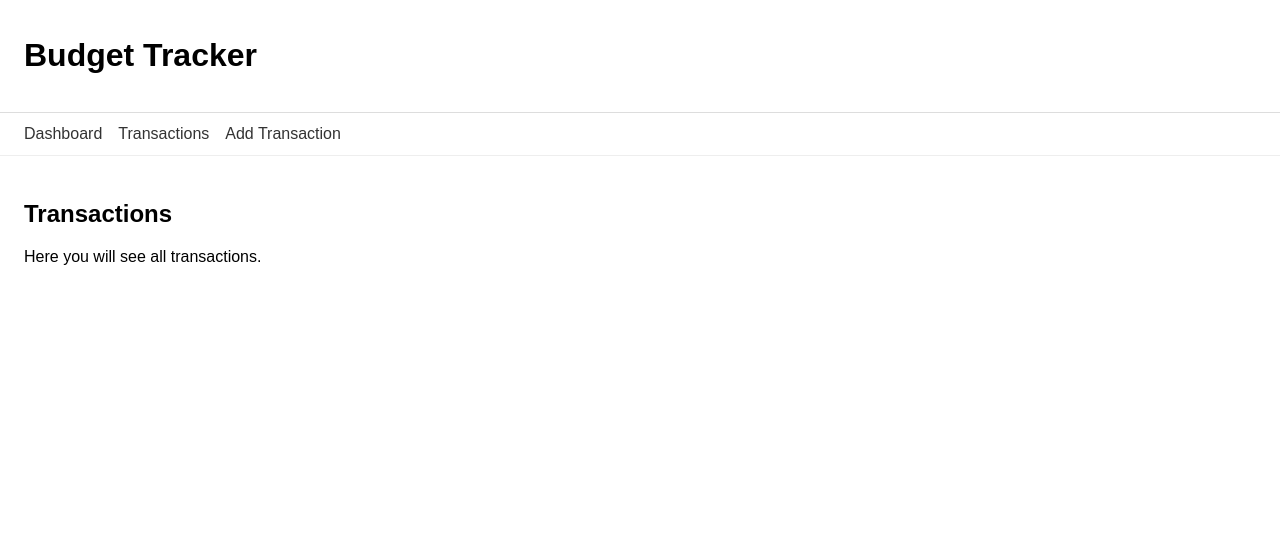
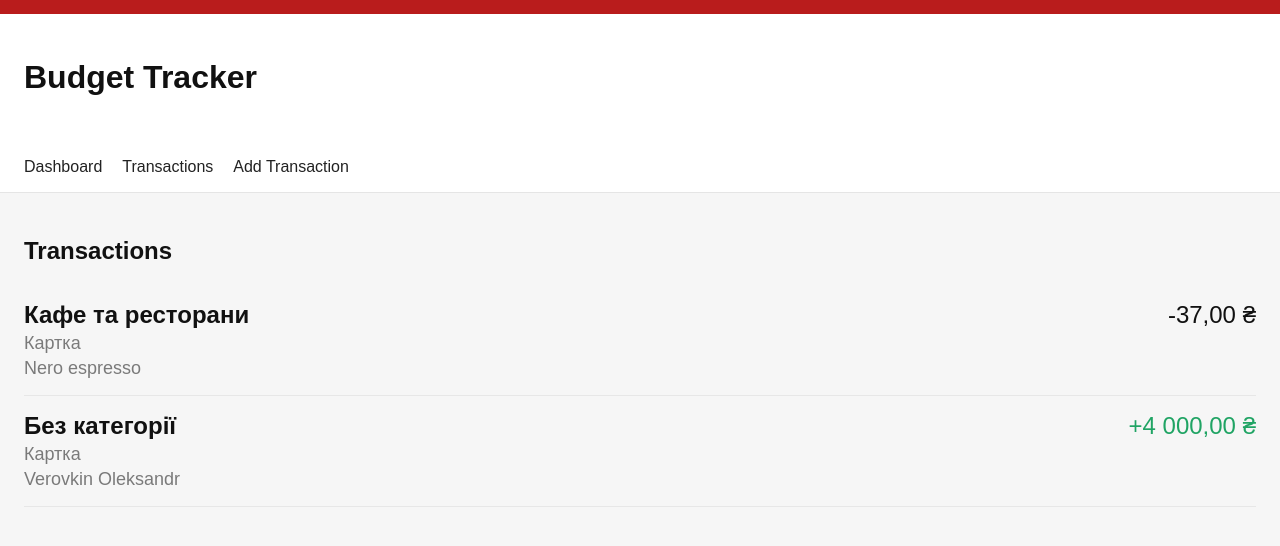
Before and after one commit to IrynaD685/budget-tracker, a React (Vite) app: page /transactions in a window 1280 px wide. Shown: the top 546 px of the page. Built offline with nearby package versions, Linux system fonts and the light colour scheme.

Commit message:
"add transactions list"

```diff
--- /dev/null
+++ b/src/components/transactions/TransactionItem.tsx
@@ -0,0 +1,28 @@
+import type { Transaction } from "../../types/transaction";
+
+type TransactionItemProps = {
+    transactionData: Transaction
+}
+
+export default function TransactionItem({ transactionData }: TransactionItemProps) {
+    const formattedAmount: string = transactionData.amount.toLocaleString('uk-UA', {
+        minimumFractionDigits: 2,
+        maximumFractionDigits: 2,
+    });
+    const sign: string = transactionData.type === "expense" ? "-" : "+";
+    const amountClassName = transactionData.type === "expense" ? "transaction_amount_expense"
+        : "transaction_amount_income";
+
+    return (
+        <div className="transaction">
+            <div className="transaction_info">
+                <div className="transaction_category">{transactionData.category}</div>
+                <div className="transaction_meta">{transactionData.accountName}</div>
+                <div className="transaction_meta">{transactionData.location}</div>
+            </div>
+            <div className={`transaction_amount ${amountClassName}`}>
+                {sign}{formattedAmount} {transactionData.currency ?? "₴"}
+            </div>
+        </div>
+    );
+}
--- /dev/null
+++ b/src/components/transactions/TransactionsList.tsx
@@ -0,0 +1,11 @@
+import { mockTransactions } from "../../data/mockTransactions";
+import TransactionItem from "./TransactionItem";
+
+export default function TransactionsList() {
+    return <div>
+        {mockTransactions.map((transaction) => <TransactionItem
+        key={transaction.id}
+        transactionData={transaction}
+        />)}
+    </div>
+}
--- a/src/data/mockTransactions.ts
+++ b/src/data/mockTransactions.ts
@@ -0,0 +1,22 @@
+import type { Transaction } from "../types/transaction";
+
+export const mockTransactions: Transaction[] = [
+    {
+    id: '1',
+    amount: 37.00,
+    type: 'expense',
+    category: 'Кафе та ресторани',
+    accountName: 'Картка',
+    location: 'Nero espresso',
+    date: '2026-03-17',
+  },
+  {
+    id: '2',
+    amount: 4000.00,
+    type: 'income',
+    category: 'Без категорії',
+    accountName: 'Картка',
+    location: 'Verovkin Oleksandr',
+    date: '2026-03-17',
+  },
+];
--- a/src/index.css
+++ b/src/index.css
@@ -1,143 +1,74 @@
-/* :root {
-  --text: #6b6375;
-  --text-h: #08060d;
-  --bg: #fff;
-  --border: #e5e4e7;
-  --code-bg: #f4f3ec;
-  --accent: #aa3bff;
-  --accent-bg: rgba(170, 59, 255, 0.1);
-  --accent-border: rgba(170, 59, 255, 0.5);
-  --social-bg: rgba(244, 243, 236, 0.5);
-  --shadow:
-    rgba(0, 0, 0, 0.1) 0 10px 15px -3px, rgba(0, 0, 0, 0.05) 0 4px 6px -2px;
-
-  --sans: system-ui, 'Segoe UI', Roboto, sans-serif;
-  --heading: system-ui, 'Segoe UI', Roboto, sans-serif;
-  --mono: ui-monospace, Consolas, monospace;
-
-  font: 18px/145% var(--sans);
-  letter-spacing: 0.18px;
-  color-scheme: light dark;
-  color: var(--text);
-  background: var(--bg);
-  font-synthesis: none;
-  text-rendering: optimizeLegibility;
-  -webkit-font-smoothing: antialiased;
-  -moz-osx-font-smoothing: grayscale;
-
-  @media (max-width: 1024px) {
-    font-size: 16px;
-  }
-}
-
-@media (prefers-color-scheme: dark) {
-  :root {
-    --text: #9ca3af;
-    --text-h: #f3f4f6;
-    --bg: #16171d;
-    --border: #2e303a;
-    --code-bg: #1f2028;
-    --accent: #c084fc;
-    --accent-bg: rgba(192, 132, 252, 0.15);
-    --accent-border: rgba(192, 132, 252, 0.5);
-    --social-bg: rgba(47, 48, 58, 0.5);
-    --shadow:
-      rgba(0, 0, 0, 0.4) 0 10px 15px -3px, rgba(0, 0, 0, 0.25) 0 4px 6px -2px;
-  }
-
-  #social .button-icon {
-    filter: invert(1) brightness(2);
-  }
-}
-
-#root {
-  width: 1126px;
-  max-width: 100%;
-  margin: 0 auto;
-  text-align: center;
-  border-inline: 1px solid var(--border);
-  min-height: 100svh;
-  display: flex;
-  flex-direction: column;
-  box-sizing: border-box;
-}
-
 body {
   margin: 0;
   font-family: Arial, sans-serif;
-}
-
-h1,
-h2 {
-  font-family: var(--heading);
-  font-weight: 500;
-  color: var(--text-h);
-}
-
-h1 {
-  font-size: 56px;
-  letter-spacing: -1.68px;
-  margin: 32px 0;
-  @media (max-width: 1024px) {
-    font-size: 36px;
-    margin: 20px 0;
-  }
-}
-h2 {
-  font-size: 24px;
-  line-height: 118%;
-  letter-spacing: -0.24px;
-  margin: 0 0 8px;
-  @media (max-width: 1024px) {
-    font-size: 20px;
-  }
-}
-p {
-  margin: 0;
-}
-
-code,
-.counter {
-  font-family: var(--mono);
-  display: inline-flex;
-  border-radius: 4px;
-  color: var(--text-h);
-}
-
-code {
-  font-size: 15px;
-  line-height: 135%;
-  padding: 4px 8px;
-  background: var(--code-bg);
-} */
-body {
-  margin: 0;
-  font-family: Arial, sans-serif;
+  background-color: #f6f6f6;
+  color: #111;
 }
 
 header {
-  padding: 16px 24px;
-  border-bottom: 1px solid #ddd;
+  padding: 24px;
+  border-top: 14px solid #b91c1c;
+  background-color: white;
 }
 
 nav {
-  padding: 12px 24px;
-  border-bottom: 1px solid #eee;
+  padding: 16px 24px;
+  background-color: white;
+  border-bottom: 1px solid #e5e5e5;
 }
 
 nav ul {
   display: flex;
-  gap: 16px;
+  gap: 20px;
   list-style: none;
+  margin: 0;
   padding: 0;
-  margin: 0;
 }
 
 nav a {
   text-decoration: none;
-  color: #333;
+  color: #222;
 }
 
 main {
   padding: 24px;
 }
+
+.transaction {
+  display: flex;
+  justify-content: space-between;
+  align-items: flex-start;
+  gap: 16px;
+  padding: 16px 0;
+  border-bottom: 1px solid #e7e7e7;
+}
+
+.transaction_info {
+  display: flex;
+  flex-direction: column;
+  gap: 4px;
+}
+
+.transaction_category {
+  font-size: 24px;
+  font-weight: 600;
+}
+
+.transaction_meta {
+  font-size: 18px;
+  color: #7a7a7a;
+}
+
+.transaction_amount {
+  font-size: 24px;
+  font-weight: 500;
+  white-space: nowrap;
+}
+
+.transaction_amount_expense {
+  color: #111;
+}
+
+.transaction_amount_income {
+  color: #20a464;
+}
--- a/src/pages/TransactionsPage.tsx
+++ b/src/pages/TransactionsPage.tsx
@@ -1,6 +1,8 @@
+import TransactionsList from "../components/transactions/TransactionsList";
+
 export default function TransactionsPage() {
     return <section>
       <h2>Transactions</h2>
-      <p>Here you will see all transactions.</p>
+      <TransactionsList/>
     </section>;
 }
--- a/src/types/transaction.ts
+++ b/src/types/transaction.ts
@@ -2,10 +2,12 @@ export type TransactionType = "income" | "expense";
 
 export interface Transaction {
     id: string;
-    title: string;
     amount: number;
+    currency?: string;
     type: TransactionType;
     category: string;
-    data: string;
+    accountName: string;
+    location: string;
+    date: string;
     note?: string;
 }
```
